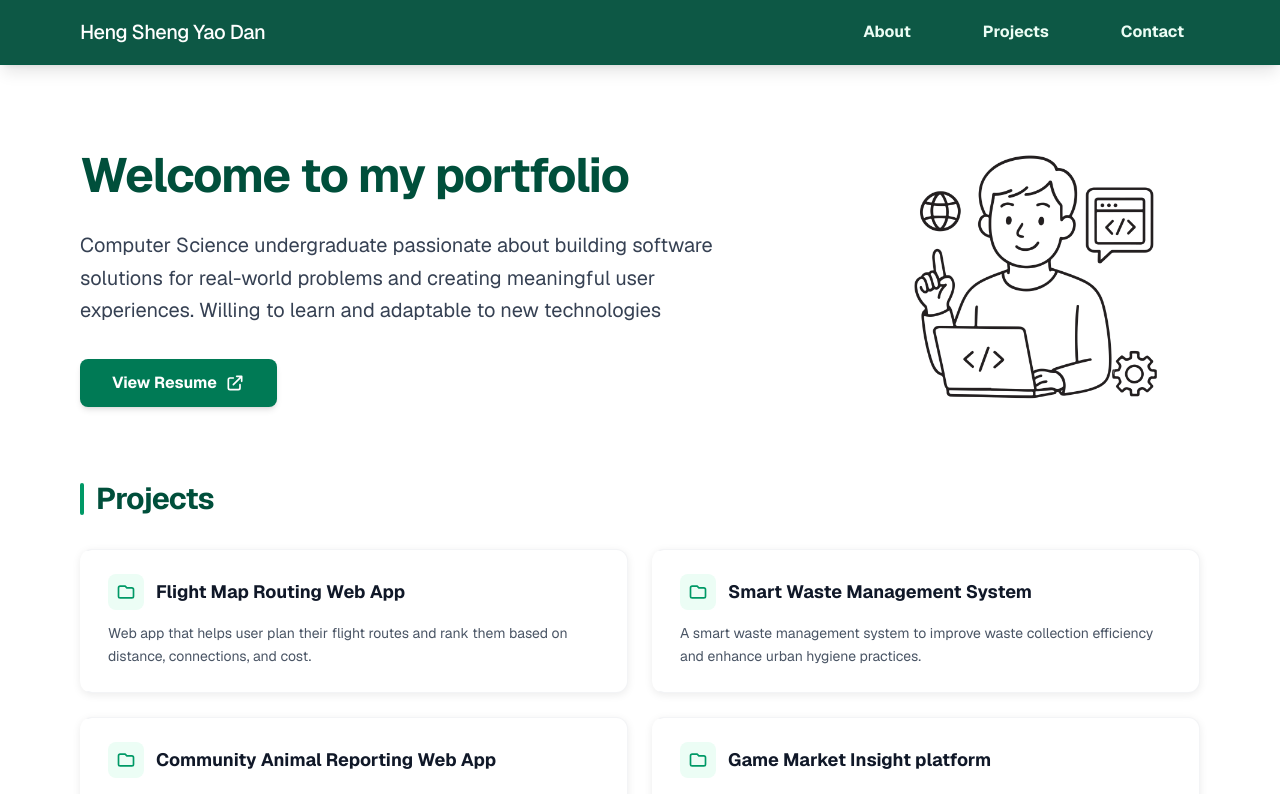
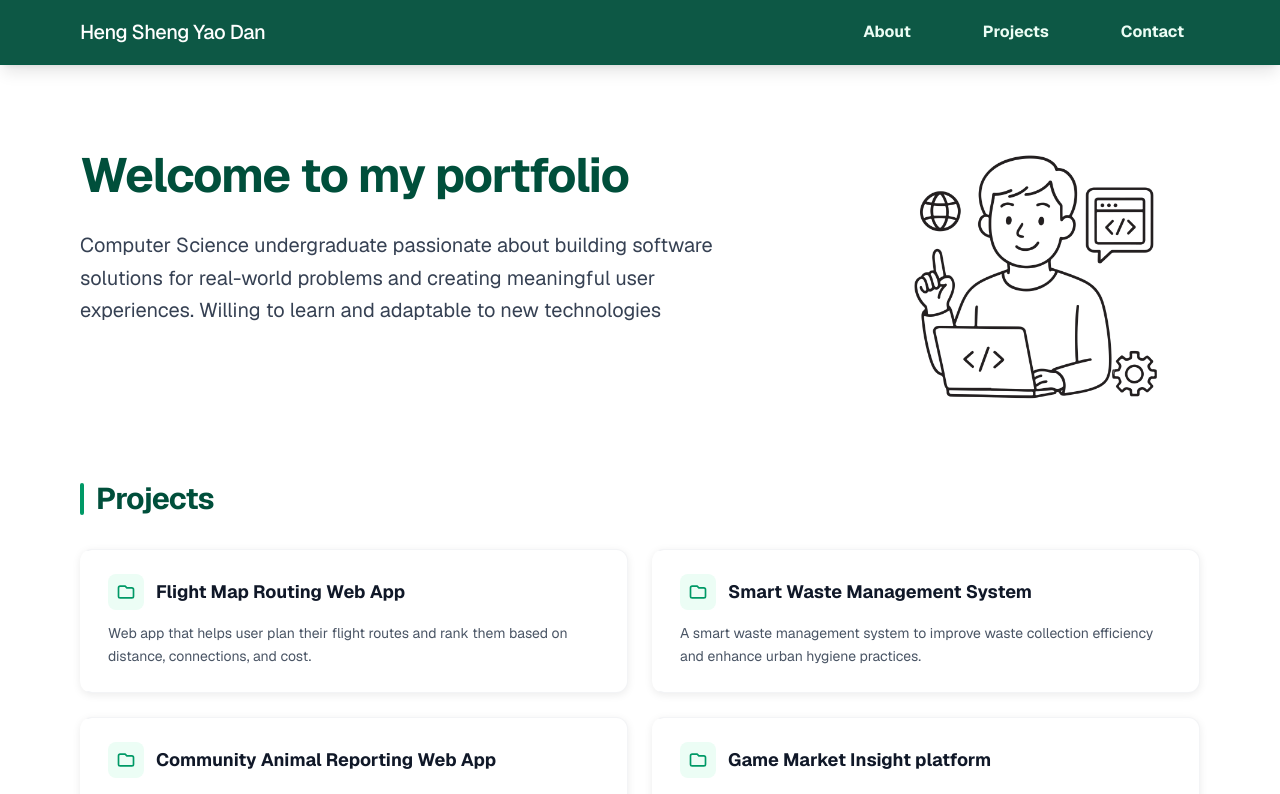
Before and after one commit to thedashion/dan_portfolio, a Next.js app: page / in a window 1280 px wide. Shown: the top 794 px of the page. Built offline with nearby package versions, Linux system fonts and the light colour scheme.

Commit message:
Commented out resume button

```diff
--- a/app/page.tsx
+++ b/app/page.tsx
@@ -92,7 +92,8 @@ export default function Home() {
   const [currentImageIndex, setCurrentImageIndex] = useState(0);
 
   // Resume URL - Place your resume.pdf in the public folder to use this link
-  const RESUME_URL = '/resume.pdf';
+  // Resume button (temporarily disabled)
+  // const RESUME_URL = '/resume.pdf';
 
   // Handle arrow key navigation for projects
   useEffect(() => {
@@ -203,6 +204,8 @@ export default function Home() {
                 {ABOUT_ME.description}
               </p>
 
+              {/* Resume button (temporarily disabled) */}
+              {/*
               <a
                 href={RESUME_URL}
                 target="_blank"
@@ -214,6 +217,7 @@ export default function Home() {
                   <path strokeLinecap="round" strokeLinejoin="round" strokeWidth={2} d="M10 6H6a2 2 0 00-2 2v10a2 2 0 002 2h10a2 2 0 002-2v-4M14 4h6m0 0v6m0-6L10 14" />
                 </svg>
               </a>
+              */}
             </div>
           </div>
 
```
